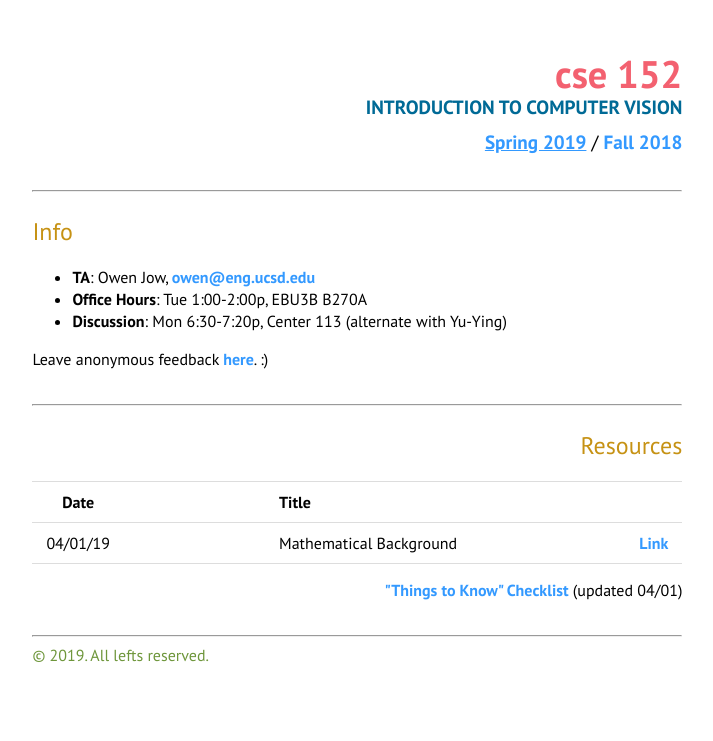
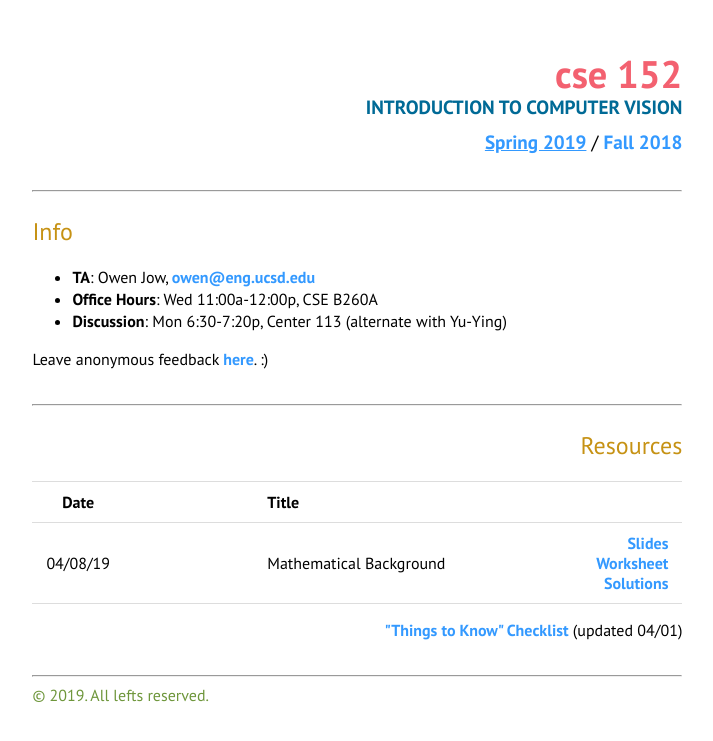
Before and after one commit to ohjay/cse152, a Jekyll site: the page built from index.html, in a window 1280 px wide. Shown: the top 741 px of the page, without its empty margins (285-998 px from the left). Built offline with Jekyll 4.4.1, drawn with Linux system fonts in a browser that asks for light colours.

Commit message:
official OH

```diff
--- a/index.html
+++ b/index.html
@@ -6,7 +6,7 @@ quarter: sp19
 <h2 style="margin-top: 1em">Info</h2>
 <ul class="nobq">
   <li><strong>TA</strong>: Owen Jow, <a href="mailto:owen@eng.ucsd.edu">owen@eng.ucsd.edu</a></li>
-  <li><strong>Office Hours</strong>: Tue 1:00-2:00p, EBU3B B270A</li>
+  <li><strong>Office Hours</strong>: Wed 11:00a-12:00p, CSE B260A</li>
   <li><strong>Discussion</strong>: Mon 6:30-7:20p, Center 113 (alternate with Yu-Ying)</li>
 </ul>
 Leave anonymous feedback <a href="https://goo.gl/forms/GURj9E64dm9MhNw22">here</a>. :)
@@ -22,10 +22,13 @@ Leave anonymous feedback <a href="https://goo.gl/forms/GURj9E64dm9MhNw22">here</
       <th>Title</th>
       <th></th></tr>
     <tr>
-      <td>04/01/19</td>
+      <td>04/08/19</td>
       <td></td>
       <td>Mathematical Background</td>
-      <td><a href="worksheets/fa18/cse152_sec3.pdf">Link</a></td></tr>
+      <td>
+        <a href="{{ site.url }}/slides/sp19/cse152_sec2.pdf">Slides</a><br>
+        <a href="{{ site.url }}/worksheets/sp19/cse152_sec2.pdf">Worksheet</a><br>
+        <a href="{{ site.url }}/worksheets/sp19/cse152_sec2_sol.pdf">Solutions</a></td></tr>
   </table>
 
   <p><a href="notes/sp19/checklist">
```
